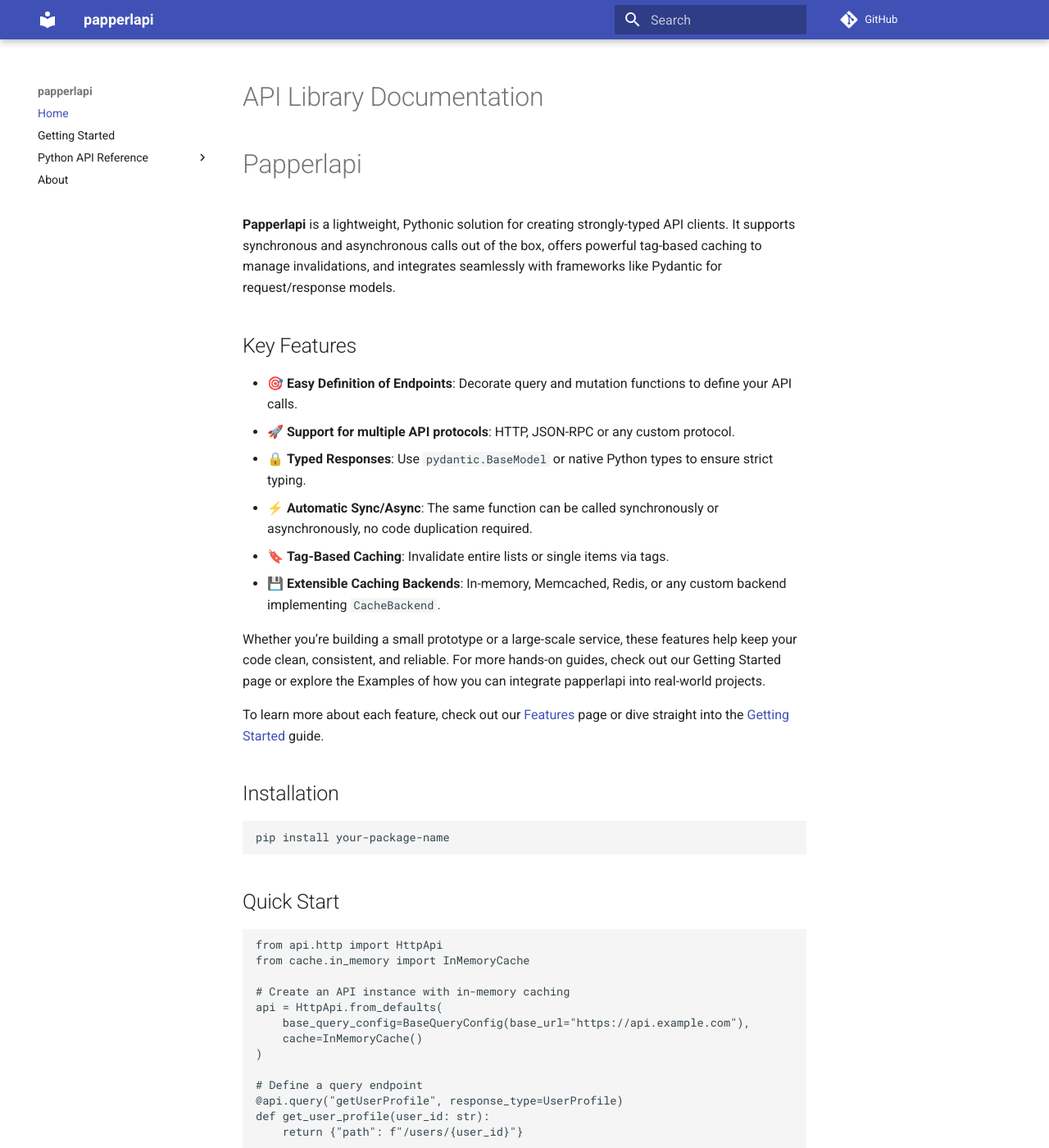
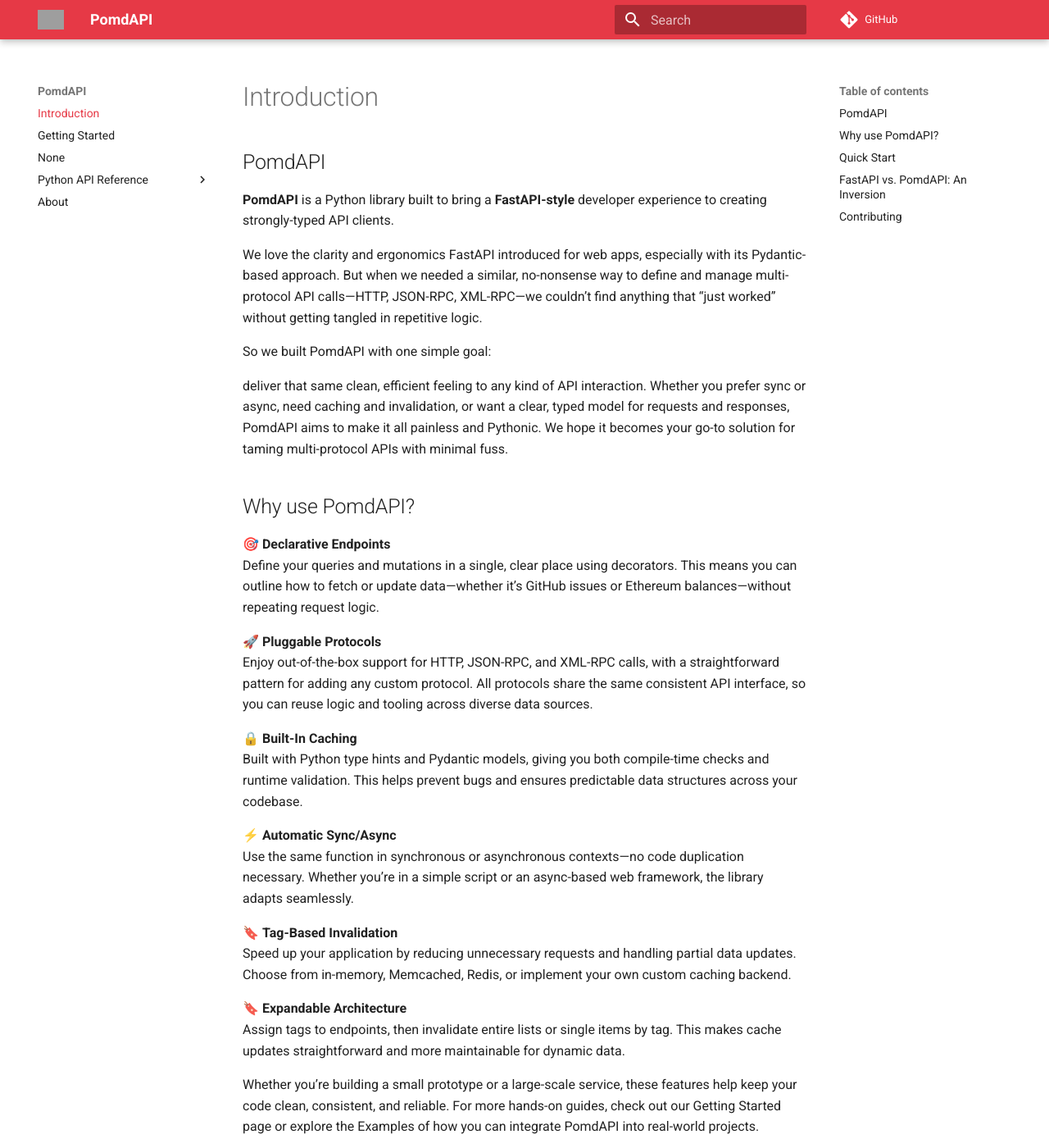
Before and after one commit to jimixxperez/PomdAPI, an MkDocs documentation site: the page built from docs/index.md, in a window 1280 px wide and 1400 px high. Shown: the whole window at 82% size. Built offline with MkDocs 1.6.1 and Material for MkDocs 9.7.7, drawn with Linux system fonts in a browser that asks for light colours; comment, search, counter and statistics services are not loaded; some of the changed text lies outside the part shown; grey boxes are pictures that could not be loaded.

Commit message:
revamped docs and fixed one bug.

````diff
--- a/docs/css/papperlapi_custom.css
+++ b/docs/css/papperlapi_custom.css
@@ -0,0 +1,5 @@
+:root {
+  --md-primary-fg-color:        #E63946;
+  --md-primary-fg-color--light: #A8DADC;
+  --md-primary-fg-color--dark:  #90030C;
+}
--- a/docs/index.md
+++ b/docs/index.md
@@ -1,36 +1,48 @@
-# API Library Documentation
+# Introduction
 
-# Papperlapi
+## PomdAPI
+**PomdAPI** is a Python library built to bring a **FastAPI-style** developer experience to creating strongly-typed API clients.
 
-**Papperlapi** is a lightweight, Pythonic solution for creating strongly-typed API clients.
-It supports synchronous and asynchronous calls out of the box, offers powerful tag-based caching
-to manage invalidations, and integrates seamlessly with frameworks like Pydantic for request/response models.
+We love the clarity and ergonomics FastAPI introduced for web apps, especially with its Pydantic-based approach. But when we needed a similar, no-nonsense way to define and manage multi-protocol API calls—HTTP, JSON-RPC, XML-RPC—we couldn’t find anything that “just worked” without getting tangled in repetitive logic.
 
-## Key Features
+So we built PomdAPI with one simple goal:
 
--  🎯 **Easy Definition of Endpoints**: Decorate query and mutation functions to define your API calls.
-- **🚀 Support for multiple API protocols**: HTTP, JSON-RPC or any custom protocol.
-- 🔒 **Typed Responses**: Use `pydantic.BaseModel` or native Python types to ensure strict typing.
-- ⚡ **Automatic Sync/Async**: The same function can be called synchronously or asynchronously, no code duplication required.
-- 🔖 **Tag-Based Caching**: Invalidate entire lists or single items via tags.
-- 💾 **Extensible Caching Backends**: In-memory, Memcached, Redis, or any custom backend implementing `CacheBackend`.
+deliver that same clean, efficient feeling to any kind of API interaction. Whether you prefer sync or async, need caching and invalidation, or want a clear, typed model for requests and responses, PomdAPI aims to make it all painless and Pythonic. We hope it becomes your go-to solution for taming multi-protocol APIs with minimal fuss.
 
-Whether you’re building a small prototype or a large-scale service, these features help keep your code clean, consistent, and reliable. For more hands-on guides, check out our Getting Started page or explore the Examples of how you can integrate papperlapi into real-world projects.
+## Why use PomdAPI?
+
+ 🎯 <strong class="vertical-middle"> Declarative Endpoints</strong><br>
+Define your queries and mutations in a single, clear place using decorators. This means you can outline how to fetch or update data—whether it’s GitHub issues or Ethereum balances—without repeating request logic.
+
+🚀 <strong class="vertical-middle"> Pluggable Protocols</strong><br>
+Enjoy out-of-the-box support for HTTP, JSON-RPC, and XML-RPC calls, with a straightforward pattern for adding any custom protocol. All protocols share the same consistent API interface, so you can reuse logic and tooling across diverse data sources.
+
+🔒 <strong class="vertical-middle"> Built-In Caching</strong><br>
+Built with Python type hints and Pydantic models, giving you both compile-time checks and runtime validation. This helps prevent bugs and ensures predictable data structures across your codebase.
+
+⚡ <strong class="vertical-middle"> Automatic Sync/Async</strong><br>
+Use the same function in synchronous or asynchronous contexts—no code duplication necessary. Whether you’re in a simple script or an async-based web framework, the library adapts seamlessly.
+
+🔖 <strong class="vertical-middle"> Tag-Based Invalidation</strong><br>
+Speed up your application by reducing unnecessary requests and handling partial data updates. Choose from in-memory, Memcached, Redis, or implement your own custom caching backend.
+
+🔖 <strong class="vertical-middle"> Expandable Architecture</strong><br>
+Assign tags to endpoints, then invalidate entire lists or single items by tag. This makes cache updates straightforward and more maintainable for dynamic data.
+
+Whether you’re building a small prototype or a large-scale service, these features help keep your code clean, consistent, and reliable. For more hands-on guides, check out our Getting Started page or explore the Examples of how you can integrate PomdAPI into real-world projects.
 
 To learn more about each feature, check out our [Features](features.md) page or dive straight into the [Getting Started](getting-started.md) guide.
 
 
-## Installation
-
-```bash
-pip install your-package-name
-```
-
 ## Quick Start
 
+!!! example "In Beta"
+    PomdAPI is in early beta, the API might be still subject to change.
+
+
 ```python
-from api.http import HttpApi
-from cache.in_memory import InMemoryCache
+from pomdapi.api.http import HttpApi, RequestDefinition
+from pomdapi.cache.in_memory import InMemoryCache
 
 # Create an API instance with in-memory caching
 api = HttpApi.from_defaults(
@@ -38,42 +50,37 @@ api = HttpApi.from_defaults(
     cache=InMemoryCache()
 )
 
+# Define deserialized response type
+class UserProfile(BaseModel):
+    id_: str = Field(alias="id")
+    name: str
+    age: int
+
 # Define a query endpoint
 @api.query("getUserProfile", response_type=UserProfile)
 def get_user_profile(user_id: str):
-    return {"path": f"/users/{user_id}"}
+    return RequestDefinition(
+        method="GET",
+        url=f"/users/{user_id}"
+    )
 
-# Use the API
+
+# Use the function in the default async context
 async def main():
-    profile = await get_user_profile(is_async=True, user_id="123")
+    profile = await get_user_profile(user_id="123")
+    print(profile)
+
+# or in a sync context
+def main():
+    profile = get_user_profile(is_async=False, user_id="123")
     print(profile)
 ```
-## Motiviation
 
-Modern web applications often rely on data from remote APIs, and keeping that data in sync with the server can be challenging. You need to track loading states, prevent duplicate requests, handle optimistic updates, and manage cache lifetimes, among many other tasks. This library, inspired in part by RTK Query’s philosophy, aims to simplify data fetching and caching so you can focus on building features instead of reinventing boilerplate or manually handling these complexities.
-Why This Library?
-
-Historically, Python-based solutions for fetching data and caching within a UI or application have required significant custom logic: you’d write manual request handling, caching layers, and code to invalidate or refetch data. This library abstracts those common requirements:
-
- - **Declarative Endpoints**
-  Define your endpoints (queries and mutations) in one place. For example, you might describe how to fetch GitHub issues or an Ethereum account balance, without worrying about repetitive request code each time.
-
- - **Built-In Caching**
-    Reduce unneeded requests and handle partial data updates through out-of-the-box caching. You can choose among in-memory, Memcached, or Redis backends to fit your caching needs.
-
- - **Sync or Async**
-    APIs and cache operations can be run synchronously or asynchronously, powered by Python’s async/await. This means you can integrate the library into both traditional blocking contexts (like simple scripts) and async-based web frameworks.
-
- - **Pluggable Protocols**
-    The library includes handlers for multiple request protocols such as HTTP, JSON-RPC, and XML-RPC, with easy patterns to add more. Each API type uses the same Api base, so you can take advantage of a consistent interface regardless of protocol.
-
- - **Type-Safe**
-    Built using Python’s type hints and Pydantic models, so you get compile-time checks and runtime validation. This reduces bugs and makes the data structures you pass around more predictable.
-
-FastAPI vs. PomdAPI: An Inversion
+## FastAPI vs. PomdAPI: An Inversion
 
 FastAPI is a server framework that uses parameter decorators to build endpoints. For example, you write code like:
 
+=== "FastAPI"
 ```python
 from fastapi import FastAPI
 app = FastAPI()
@@ -82,10 +89,10 @@ app = FastAPI()
 def read_user(item_id: int):
   ...
 ```
+
 Here, FastAPI uses the function signature (e.g., item_id, q) to parse incoming requests, inject them as arguments, and produce a server response.
 
-PomdAPI, by contrast, does the client-side inverse. You define a function that takes parameters (like item_id, q), and the library uses them to build the outgoing request to a server. For example:
-
+=== "PomdAPI"
 ```python
 from pomdapi.api.http import HttpApi
 
@@ -98,7 +105,10 @@ def get_item(item_id: str, q: str | None = None):
         url="/items/{item_id}",
     )
   )
+
 ```
+PomdAPI, by contrast, does the client-side inverse. You define a function that takes parameters (like item_id, q), and the library uses them to build the outgoing request to a server
+
 |   | FastAPI (Server) | PomdAPI (Client) |
 |---|---|---|
 | **What it does?** | Exposes a path like /items/{item_id}. The function runs when that path is requested. | Parametrizes a client call to that path (or another remote service). The function returns a “request definition” that includes how to fetch or mutate data. |
@@ -107,30 +117,6 @@ def get_item(item_id: str, q: str | None = None):
 
 
 
-
-Key Features
-
-    Request Lifecycle Management
-    Handle the lifecycle of requests with minimal boilerplate—track loading states, catch errors, and refetch data as needed.
-
-    Cache Invalidation
-    Automatically (or manually) invalidate cache entries when you perform state-changing operations, so your application is always up to date.
-
-    Optimistic Updates
-    Implement patterns like "optimistic UI", where you update your local state immediately for a snappy UI, then roll back if the server update fails.
-
-    Expandable Architecture
-    Extend the library’s approach to new protocols or custom caching strategies if needed, thanks to well-defined interfaces and protocols in the core.
-
-Putting It All Together
-
-At a high level, you create a new Api (for instance, an HttpApi) by providing:
-
-    A base query configuration (e.g., endpoint URLs or default headers).
-    Optional cache configuration (like an in-memory or Memcached backend).
-    Define queries (for reads) and mutations (for writes) with decorators that specify the request details and expected response types.
-    Call these query/mutation endpoints in your code (synchronously or asynchronously), and let the library handle request logic, caching, and invalidation.
-
 Conclusion
 
 By removing the heavy lifting typically associated with data fetching and caching logic, this library lets you focus on delivering value to your users. It leverages a modular and type-friendly architecture, supports multiple transport protocols, and offers both sync and async flows to fit a variety of Python use cases—all in one cohesive package.
--- a/mkdocs.yml
+++ b/mkdocs.yml
@@ -1,17 +1,59 @@
-site_name: "papperlapi"
+site_name: "PomdAPI"
 repo_url: "https://github.com/YourGitHubUserName/papperlapi"
 
 theme:
   name: material
-  highlightjs: true
+  logo: /home/jeremy/Downloads/
+  palette:
+    scheme: default
+    primary: "#E63946"       # Pomegranate Red
+    accent: "#A8DADC"        # Soft Teal
+  repo_name: pydantic/pydantic
+  repo_url: https://github.com/pydantic/pydantic
+  # Advanced color overrides
+  # NOTE: this requires mkdocs-material advanced color support
+  # see https://squidfunk.github.io/mkdocs-material/setup/changing-the-colors
+  features:
+    - content.code.copy
+  custom_colors:
+    primary: "#E63946"
+    accent: "#A8DADC"
+    scheme:
+      background: "#F9FAFB"
+      surface: "#F5F7F8"
+      on_surface: "#2D2D2D"
+      on_background: "#2D2D2D"
+
 
 extra_css:
   - css/papperlapi_custom.css
 
 markdown_extensions:
 - admonition
+- tables
+- admonition
+- attr_list
+- md_in_html
 - toc:
     permalink: true
+- pymdownx.highlight:
+    use_pygments: true
+    anchor_linenums: true
+    line_spans: __span
+    pygments_style: monokai
+- pymdownx.details
+- pymdownx.caret
+- pymdownx.critic
+- pymdownx.mark
+- pymdownx.superfences
+- pymdownx.snippets
+- pymdownx.tilde
+- pymdownx.inlinehilite
+- pymdownx.snippets
+- pymdownx.superfences
+- pymdownx.tabbed:
+    alternate_style: true
+
 
 plugins:
   - search
@@ -20,7 +62,7 @@ plugins:
         python:
           # By default, mkdocstrings will look for Python files in your project.
           # If your source code is in a subdirectory, you can specify that path here.
-          paths: ["."]
+          paths: ["./src"]
           # You can also use these lines to ensure your modules are importable
           # setup_commands:
           #   - import sys
@@ -28,8 +70,9 @@ plugins:
 #
 
 nav:
-  - Home: index.md
-  - Getting Started: getting-started.md
+  - Introduction: index.md
+  - getting-started.md
+  - help.md
   - Python API Reference:
       - Core:
           - API: references/core_api.md
````
Also changed, not shown: docs/install.md (added, +5 -0 lines), docs/references/api_http.md (+1 -1 lines), docs/references/core_api.md (+1 -1 lines), docs/references/core_caching.md (+1 -1 lines), docs/references/core_types.md (+1 -1 lines), 2 other files.
